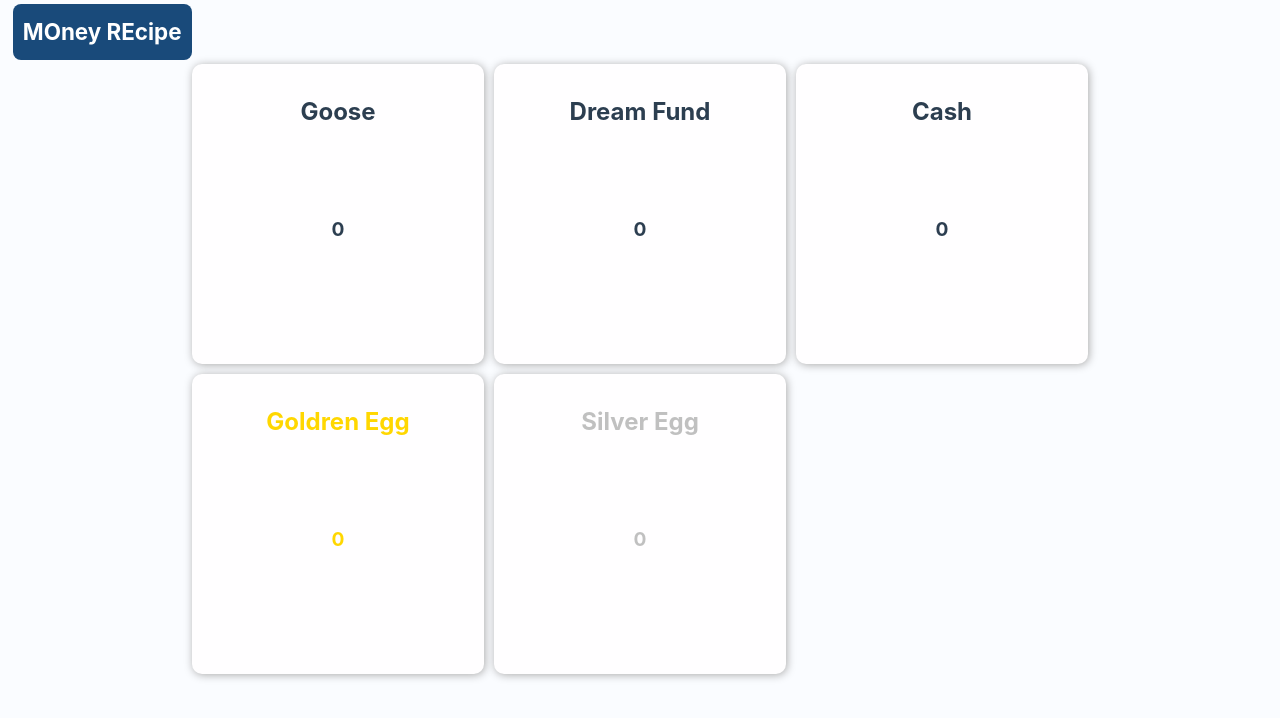
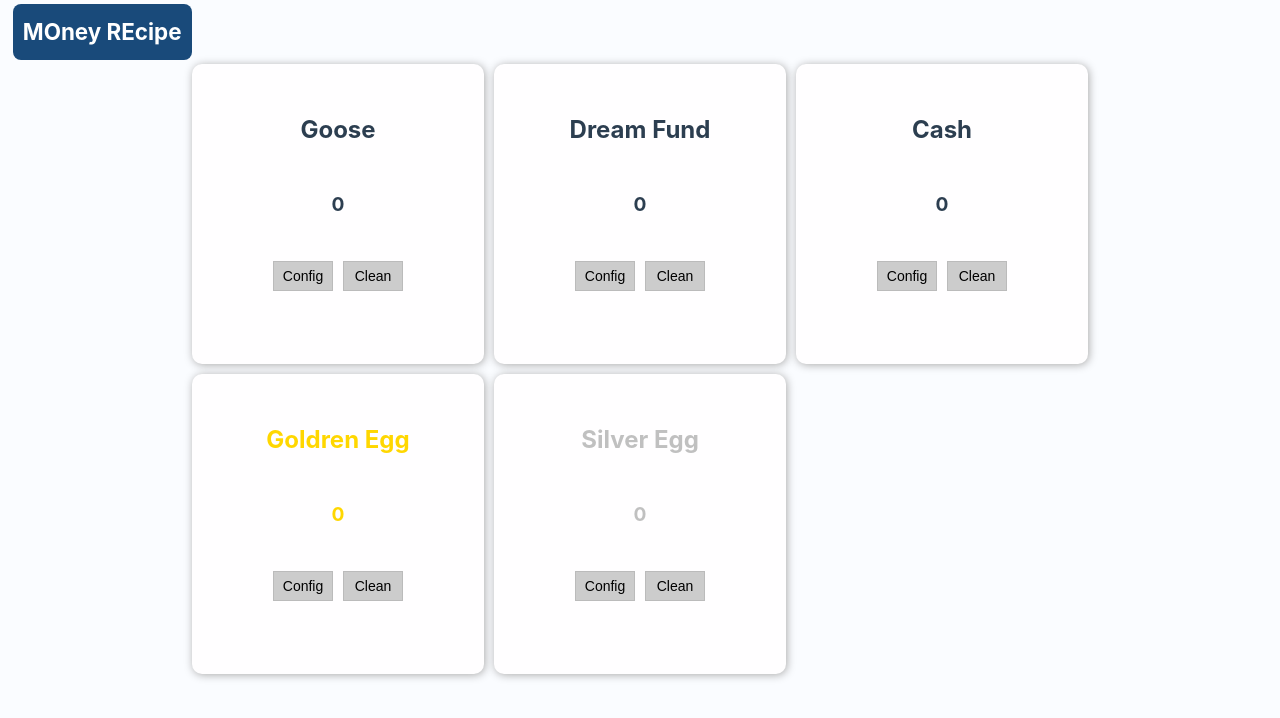
Before and after one commit to IEXPECTATION/more-frontend, a Vue app: page / in a window 1280 px wide. Shown: the top 718 px of the page. Built offline with nearby package versions, Linux system fonts and the light colour scheme; sample sign-in values are in the browser's storage.

Commit message:
Add a new style of button.

```diff
--- a/src/views/basic/basic_home.vue
+++ b/src/views/basic/basic_home.vue
@@ -1,10 +1,19 @@
 <template>
   <div class="card-container">
     <div v-for="(item, index) in cards" :key="item.name" :class="item.class">
-      <p class="title" @click="popup(item.name)">{{ item.name }}</p>
-      <p class="amount" :class="index < 3 ? colorize(getAmount(item.name)) : ''" @click="popup(item.name)">{{
-        getAmount(item.name) }}</p>
+      <div class="item">
+        <p class="title" @click="popup(item.name)">{{ item.name }}</p>
+      </div>
+      <div class="item">
+        <p class="amount" :class="index < 3 ? colorize(getAmount(item.name)) : ''" @click="popup(item.name)">{{
+          getAmount(item.name) }}</p>
+      </div>
+      <div class="buttons">
+        <button class="plus-button" @click="console.log('I click the config button')">Config</button>
+        <button class="minus-button" @click="console.log('I click the clean button')">Clean</button>
+      </div>
     </div>
+
   </div>
 
   <PopupWindow :visible="diaglogVisible" @update:visible="diaglogVisible = $event">
@@ -115,6 +124,11 @@ function colorize(amount: number): string {
   border-radius: 10px;
 }
 
+.title {
+  font-size: 1.2em;
+  font-weight: bold;
+}
+
 .box:hover .title {
   font-size: 2rem;
   font-weight: 600;
@@ -126,16 +140,20 @@ function colorize(amount: number): string {
   text-align: center;
 }
 
+.box .item {
+  flex: 1;
+  display: flex;
+  align-items: center;
+}
+
 .box .title {
   font-size: 1.5rem;
-  flex: 1;
 }
 
 .box .amount {
   font-size: 1.2rem;
   font-weight: bolder;
   cursor: pointer;
-  flex: 1;
 }
 
 .golden-egg p {
@@ -146,8 +164,29 @@ function colorize(amount: number): string {
   color: silver;
 }
 
-.title {
-  font-size: 1.2em;
-  font-weight: bold;
+.box .buttons {
+  display: flex;
+  justify-content: center;
+  margin-top: 20px;
+  gap: 10px;
+  flex: 1;
+}
+
+.buttons button {
+  width: 60px;
+  height: 30px;
+  text-align: center;
+  border: 1px solid #bbb;
+  background-color: #ccc;
+  font-size: 14px;
+}
+
+.buttons button:hover {
+  cursor: pointer;
+  background-color: #aaa
+}
+
+.buttons button:active {
+  background-color: #888;
 }
 </style>
```
